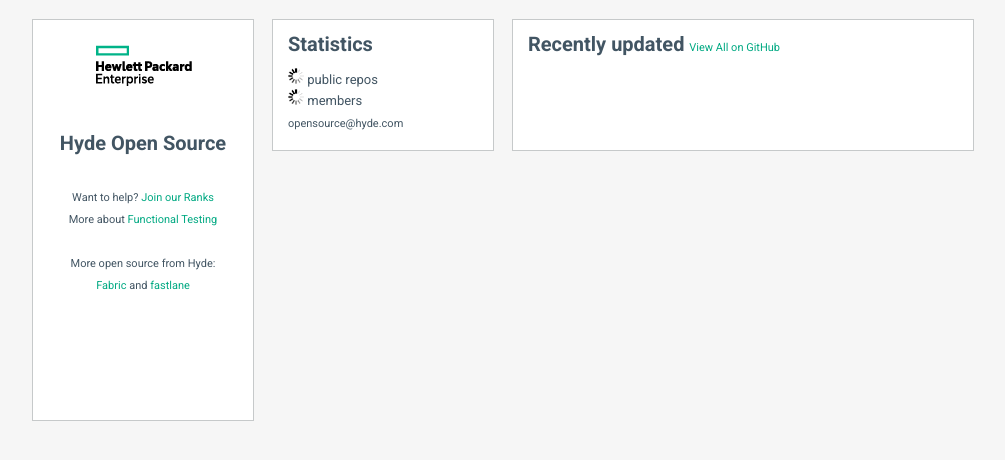
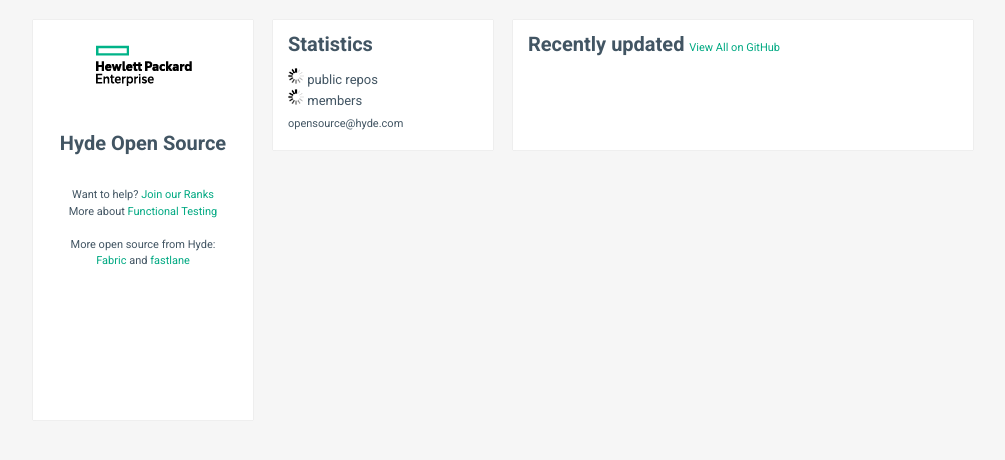
Before and after one commit to caleorourke/portfolio, a Jekyll site: the page built from index.html, in a window 1280 px wide. Shown: the top 460 px of the page, without its empty margins (137-1142 px from the left). Built offline with Jekyll 4.4.1, drawn with Linux system fonts in a browser that asks for light colours.

Commit message:
design updates

```diff
--- a/assets/css/grid.css
+++ b/assets/css/grid.css
@@ -5,14 +5,14 @@
   margin-right: 10px;
   margin-left: 10px; }
 
-/* Grid >> Children (Alpha ~ First, Omega ~ Last) */
+/* Grid > Children */
 .alpha {
   margin-left: 0; }
 
 .omega {
   margin-right: 0; }
 
-/* Grid >> 4 Columns */
+/* Grid > 4 Columns */
 .grid .grid-1 {
   width: 220px; }
 
--- a/assets/css/stylesheet.css
+++ b/assets/css/stylesheet.css
@@ -37,10 +37,10 @@
 #main, div.header, li.repo {
   margin-bottom: 20px;
   background: white;
-  background: rgba(255, 255, 255, 1);
-  -webkit-box-shadow: 0 0 0 1px #c6c9ca;
-     -moz-box-shadow: 0 0 0 1px #c6c9ca;
-          box-shadow: 0 0 0 1px #c6c9ca; }
+  background: rgba(255,255,255,1);
+  -webkit-box-shadow: 0 0 1px 0 #c6c9ca;
+     -moz-box-shadow: 0 0 1px 0 #c6c9ca;
+          box-shadow: 0 0 1px 0 #c6c9ca; }
 
 #main h1 {
   margin: 30px 0; }
@@ -51,7 +51,7 @@
 
 #main p {
   font-size: 11px;
-  line-height: 2; }
+  line-height: 1.5; }
 
 #logo {
   width: 190px;
```
